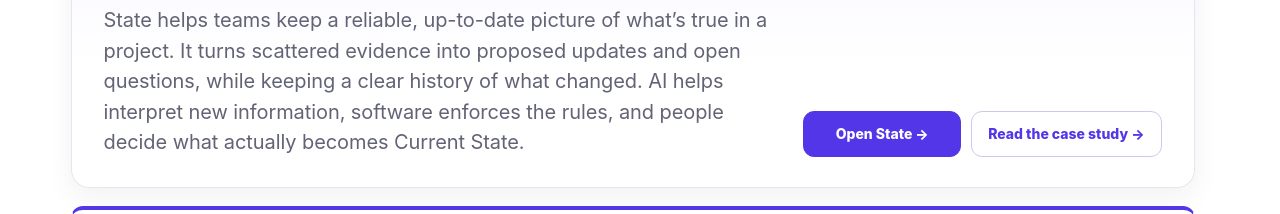
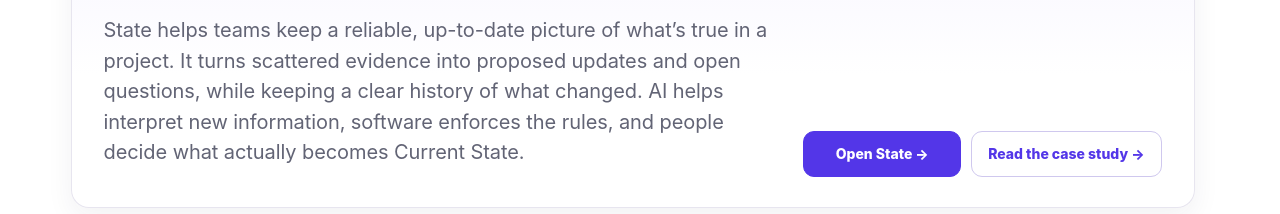
Before and after one commit to pedringt/ai-learning, a plain HTML site: page index.html in a window 1280 px wide. Shown: the part 577-791 px from the top of the page. Drawn offline with Linux system fonts and the light colour scheme; a script that the page names is missing.

Commit message:
Add breathing room around homepage State summary

```diff
--- a/site-shell.css
+++ b/site-shell.css
@@ -350,6 +350,7 @@
 .home-state-copy .home-state-lead{
   max-width:720px!important;
   margin:0!important;
+  padding:10px 0!important;
   font-family:-apple-system,BlinkMacSystemFont,"Segoe UI",Roboto,Helvetica,Arial,sans-serif!important;
   font-size:20px!important;
   line-height:1.52!important;
```
